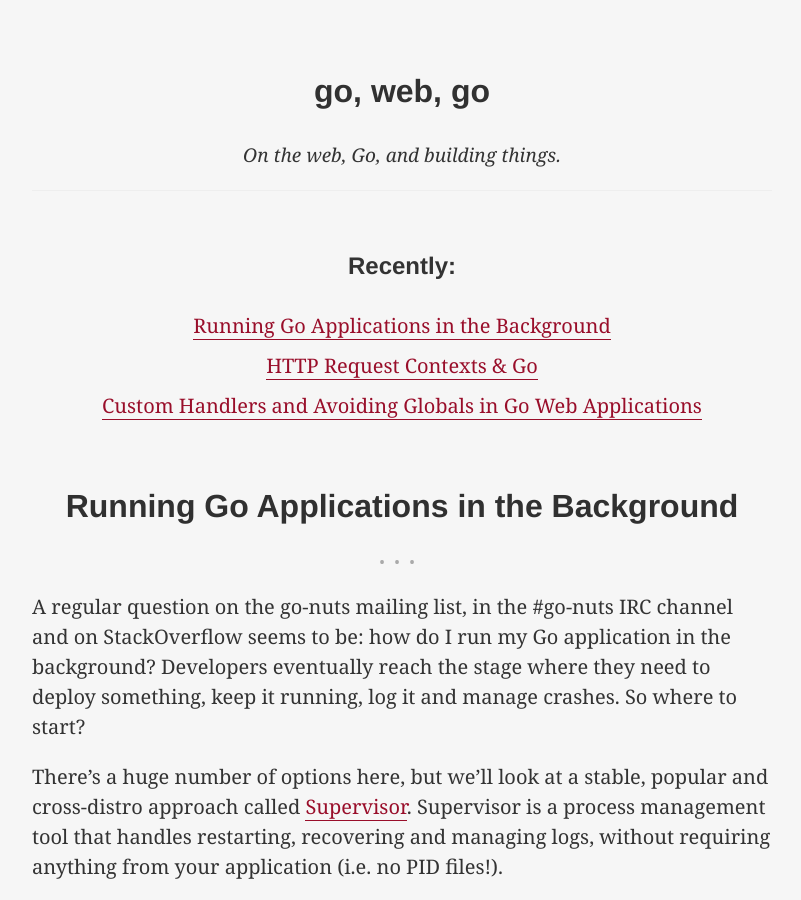
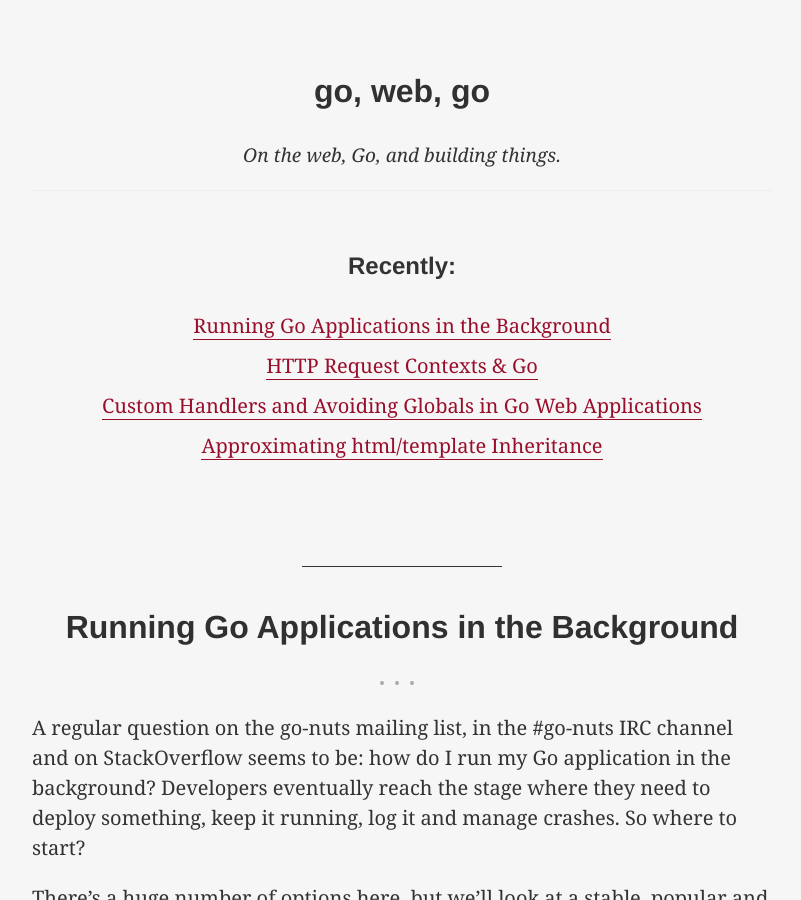
Before and after one commit to elithrar/elithrar.github.io, a Jekyll site: the page built from index.html, in a window 1280 px wide and 900 px high. Shown: the whole window, without its empty margins (238-1039 px from the left). Built offline with Jekyll 4.4.1, drawn with Linux system fonts in a browser that asks for light colours; Markdown is read by kramdown in place of the engine named in the settings; the list of posts is cut into pages by our own code.

Commit message:
Update index.html

```diff
--- a/index.html
+++ b/index.html
@@ -4,7 +4,7 @@ layout: default
 <div class="related">
   <h2>Recently:</h2>
   <ul class="related-posts center">
-    {% for post in site.posts limit:3 %}
+    {% for post in site.posts limit:4 %}
       <li class="small">
           <a href="{{ site.baseurl }}{{ post.url }}">
             {{ post.title }}
@@ -13,7 +13,7 @@ layout: default
     {% endfor %}
   </ul>
 </div>
-
+<hr>
 <div class="posts">
   {% for post in paginator.posts %}
   <div class="post">
```
